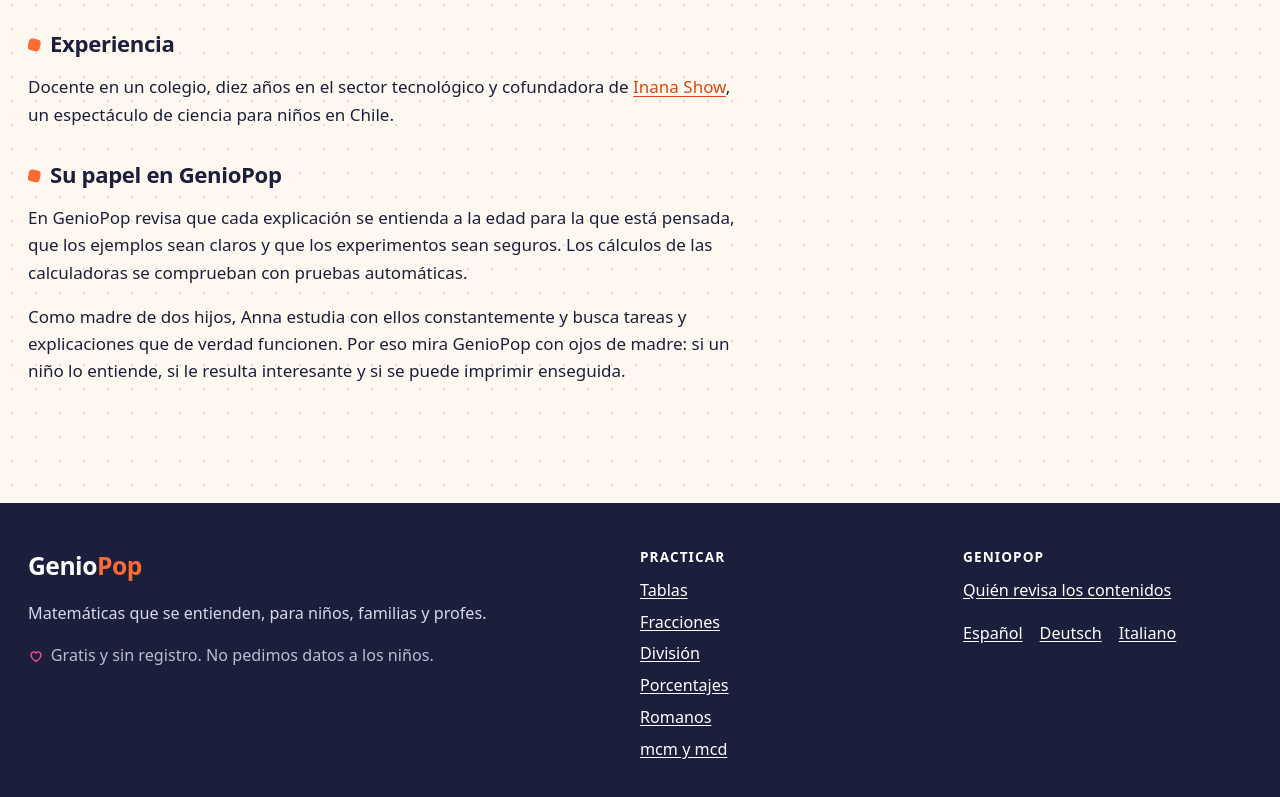
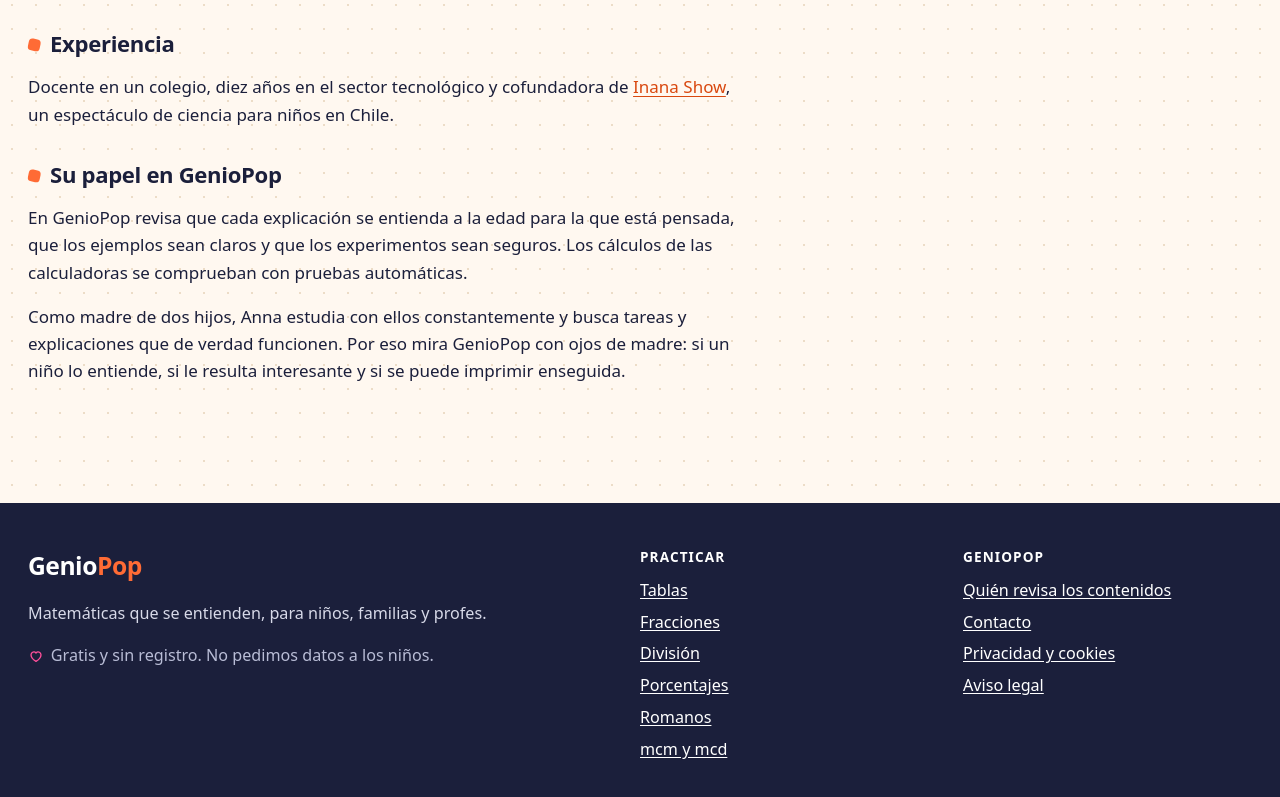
Before and after one commit to alexanderklimin/geniopop, an Astro site: page /es/sobre-nosotros/anna-ryabova in a window 1280 px wide. Shown: the part 991-1788 px from the top of the page. Built offline with nearby package versions, Linux system fonts and the light colour scheme; Astro itself is replaced by a stand-in of ours.

Commit message:
Legal pages (privacy with children's section, legal notice, contact); hide de/it and placeholder cards until they have content
Co-Authored-By: Claude Opus 5.5 <noreply@anthropic.com>

```diff
--- /dev/null
+++ b/src/data/legal.js
@@ -0,0 +1,158 @@
+// Legal pages per language: privacy + children's privacy, legal notice, contact.
+// Owner: Anna Ryabova (Chile). Facts must match the site: GA4 with consent (EU) and Google signals/ad
+// personalization off, no ads yet, localStorage keys gp_consent and gp_tables_v1, Cloudflare hosting.
+
+export const LEGAL = {
+  es: {
+    slugs: { privacy: 'privacidad', legal: 'aviso-legal', contact: 'contacto' },
+    names: { privacy: 'Privacidad y cookies', legal: 'Aviso legal', contact: 'Contacto', cookies: 'Cookies' },
+    date: '26 de noviembre de 2026',
+    updated: 'Última actualización',
+    privacy: {
+      title: 'Política de privacidad y cookies',
+      description: 'Qué datos trata GenioPop, cómo protegemos a los niños, qué cookies de análisis usamos con tu consentimiento y qué derechos tienes.',
+      lead: 'GenioPop está pensado para que niños, familias y profes lo usen sin dar ningún dato personal.',
+      sections: (o) => [
+        ['Resumen', [`No hay registro, cuentas, chats ni rankings con nombres. Las calculadoras, el entrenador y las fichas funcionan dentro de tu navegador y no envían lo que escribes a ningún servidor. Usamos Google Analytics, con las funciones publicitarias desactivadas, para saber qué páginas son útiles; en Europa solo después de que lo aceptes.`]],
+        ['Responsable', [`El responsable del tratamiento es ${o.owner}, con residencia en ${o.country}. Puedes escribir a <a href="mailto:${o.email}">${o.email}</a>.`]],
+        ['Niños y niñas', [
+          'Muchas páginas de GenioPop (el entrenador de tablas, los juegos) están pensadas para que las usen niños. Por eso:',
+          '<ul><li>No pedimos ni guardamos nombre, correo, edad, fotos ni ningún otro dato personal de los niños.</li><li>No hay registro, mensajes entre usuarios ni perfiles públicos.</li><li>El progreso del entrenador (qué multiplicaciones se aciertan o se fallan) se guarda solo en el propio dispositivo, en el almacenamiento local del navegador. No lo recibimos. Se borra con el botón «Borrar mi progreso» o borrando los datos del navegador.</li><li>La analítica funciona sin señales de Google ni personalización de anuncios. No mostramos publicidad personalizada.</li></ul>',
+          'Si en el futuro mostramos publicidad, en las páginas para niños solo será publicidad no personalizada, marcada como dirigida a menores según la normativa de protección de la infancia (COPPA en Estados Unidos y el RGPD en Europa).',
+          `Si eres madre, padre o tutor y crees que un niño nos ha enviado datos personales (por ejemplo, en un correo), escríbenos a <a href="mailto:${o.email}">${o.email}</a> y los borraremos.`,
+        ]],
+        ['Datos que tratamos', [
+          '<strong>Datos técnicos de la conexión.</strong> Nuestro proveedor de alojamiento, Cloudflare, Inc., trata datos técnicos como la dirección IP y el tipo de navegador para entregar las páginas y proteger el servicio. La base legal es nuestro interés legítimo en mantener el sitio seguro. Cloudflare puede tratar estos datos fuera de tu país, incluido Estados Unidos, con sus propias garantías.',
+          '<strong>Mensajes que nos envías.</strong> Si nos escribes, usamos tu dirección y tu mensaje solo para responderte y los conservamos mientras haga falta para atender la consulta.',
+          '<strong>Fuentes y archivos.</strong> La tipografía y las imágenes se sirven desde nuestro propio dominio. El único servicio de terceros que puede cargarse es Google Analytics, como se explica abajo.',
+        ]],
+        ['Cookies y almacenamiento local', [
+          'Usamos Google Analytics 4, un servicio de Google Ireland Limited, para conocer de forma agregada qué páginas se visitan. Tenemos desactivadas las señales de Google y la personalización de anuncios. La base legal es tu consentimiento. Si nos visitas desde Europa, Google Analytics no se carga hasta que pulsas «Aceptar». Google puede tratar estos datos fuera de tu país, incluido Estados Unidos.',
+          '<table><thead><tr><th>Nombre</th><th>Para qué</th><th>Duración</th></tr></thead><tbody><tr><td><code>_ga</code>, <code>_ga_*</code></td><td>Google Analytics: distinguir visitas de forma estadística</td><td>Hasta 2 años</td></tr><tr><td><code>gp_consent</code></td><td>Recordar tu elección sobre las cookies (almacenamiento local)</td><td>Hasta que la borres</td></tr><tr><td><code>gp_tables_v1</code></td><td>Progreso del entrenador de tablas, solo en tu dispositivo (almacenamiento local)</td><td>Hasta que lo borres</td></tr></tbody></table>',
+          'Puedes cambiar tu elección en cualquier momento con el botón «Cookies» al pie de cada página.',
+        ]],
+        ['Tus derechos', [`Puedes pedir el acceso, la rectificación, la supresión, la limitación o la portabilidad de tus datos y oponerte a su tratamiento escribiendo a <a href="mailto:${o.email}">${o.email}</a>. También puedes reclamar ante la autoridad de protección de datos de tu país (en España, la Agencia Española de Protección de Datos). En España, los menores de 14 años necesitan el consentimiento de sus padres para que se traten sus datos; por eso no pedimos ninguno.`]],
+      ],
+    },
+    legal: {
+      title: 'Aviso legal',
+      description: 'Titular de GenioPop, condiciones de uso, uso de las fichas en clase, propiedad intelectual y responsabilidad.',
+      sections: (o) => [
+        ['Titular', [`GenioPop (geniopop.com) es un sitio web de ${o.owner}, con residencia en ${o.country}. Contacto: <a href="mailto:${o.email}">${o.email}</a>.`]],
+        ['Uso del sitio', ['GenioPop es gratuito. Las explicaciones y calculadoras son material de apoyo para aprender y practicar; no sustituyen al profesor ni al programa oficial de cada país. Comprobamos los cálculos con pruebas automáticas, pero si encuentras un error, escríbenos y lo corregiremos.']],
+        ['Fichas para imprimir', ['Puedes imprimir y fotocopiar las fichas para uso personal, familiar o en clase, sin coste. No está permitido venderlas ni publicarlas en otros sitios web como si fueran propias.']],
+        ['Propiedad intelectual', ['Los textos, ejercicios, ilustraciones y el diseño de GenioPop pertenecen a su titular. La tipografía Nunito se usa bajo la licencia SIL Open Font.']],
+        ['Enlaces', ['Si enlazamos a otros sitios, no controlamos su contenido. Si en el futuro incluimos publicidad o enlaces patrocinados, los señalaremos claramente.']],
+      ],
+    },
+    contact: {
+      title: 'Contacto',
+      description: 'Escríbenos para corregir un error, proponer un tema o una ficha, o preguntar por GenioPop.',
+      lead: '¿Has encontrado un error, echas de menos un tema o tienes una idea para una ficha? Escríbenos.',
+      tips: ['Si ves un error, dinos en qué página está y qué números usaste.', 'Si eres profe, cuéntanos qué fichas te vendrían bien para tu clase.', 'Por favor, que los niños no nos escriban sin un adulto: no necesitamos ningún dato suyo.'],
+      tipsTitle: 'Antes de escribir',
+    },
+  },
+  de: {
+    slugs: { privacy: 'datenschutz', legal: 'impressum', contact: 'kontakt' },
+    names: { privacy: 'Datenschutz', legal: 'Impressum', contact: 'Kontakt', cookies: 'Cookies' },
+    date: '26. November 2026',
+    updated: 'Stand',
+    privacy: {
+      title: 'Datenschutzerklärung',
+      description: 'Welche Daten GenioPop verarbeitet, wie wir Kinder schützen, welche Analyse-Cookies wir mit deiner Einwilligung nutzen und welche Rechte du hast.',
+      lead: 'GenioPop ist so gebaut, dass Kinder, Eltern und Lehrkräfte es nutzen können, ohne persönliche Daten anzugeben.',
+      sections: (o) => [
+        ['Kurz gesagt', ['Es gibt keine Anmeldung, keine Konten, keine Chats und keine Ranglisten mit Namen. Rechner, Trainer und Arbeitsblätter laufen in deinem Browser; was du eingibst, wird nicht an einen Server geschickt. Wir nutzen Google Analytics ohne Werbefunktionen, um zu sehen, welche Seiten hilfreich sind – in Europa erst, nachdem du zugestimmt hast.']],
+        ['Verantwortliche', [`Verantwortlich für die Datenverarbeitung ist ${o.owner}, wohnhaft in ${o.country}. E-Mail: <a href="mailto:${o.email}">${o.email}</a>.`]],
+        ['Kinder', [
+          'Viele Seiten von GenioPop (der Einmaleins-Trainer, die Spiele) sind für Kinder gedacht. Deshalb gilt:',
+          '<ul><li>Wir fragen keine Namen, E-Mail-Adressen, Altersangaben, Fotos oder andere persönliche Daten von Kindern ab und speichern sie nicht.</li><li>Es gibt keine Anmeldung, keine Nachrichten zwischen Nutzern und keine öffentlichen Profile.</li><li>Der Lernstand im Trainer (welche Aufgaben richtig oder falsch waren) wird nur auf dem Gerät im lokalen Speicher des Browsers gespeichert. Wir erhalten ihn nicht. Er lässt sich mit „Fortschritt löschen“ oder über die Browserdaten entfernen.</li><li>Die Analyse läuft ohne Google-Signale und ohne personalisierte Werbung. Wir zeigen keine personalisierte Werbung.</li></ul>',
+          'Falls wir künftig Werbung zeigen, gibt es auf Kinderseiten nur nicht personalisierte Werbung, die als an Kinder gerichtet gekennzeichnet ist (DSGVO, in den USA COPPA).',
+          `Wenn du als Elternteil glaubst, dass uns ein Kind persönliche Daten geschickt hat (zum Beispiel per E-Mail), schreib an <a href="mailto:${o.email}">${o.email}</a> – wir löschen sie.`,
+        ]],
+        ['Welche Daten wir verarbeiten', [
+          '<strong>Technische Verbindungsdaten.</strong> Unser Hoster Cloudflare, Inc. verarbeitet technische Daten wie IP-Adresse und Browsertyp, um die Seiten auszuliefern und den Dienst zu schützen (berechtigtes Interesse, Art. 6 Abs. 1 lit. f DSGVO). Cloudflare kann diese Daten auch außerhalb der EU, etwa in den USA, verarbeiten.',
+          '<strong>Nachrichten an uns.</strong> Wenn du uns schreibst, nutzen wir deine Adresse und Nachricht nur, um zu antworten, und bewahren sie nur so lange auf, wie es dafür nötig ist.',
+          '<strong>Schriften und Dateien.</strong> Schrift und Bilder kommen von unserer eigenen Domain. Der einzige Drittdienst, der geladen werden kann, ist Google Analytics, wie unten beschrieben.',
+        ]],
+        ['Cookies und lokaler Speicher', [
+          'Wir nutzen Google Analytics 4, einen Dienst der Google Ireland Limited, um zusammengefasst zu sehen, welche Seiten besucht werden. Google-Signale und personalisierte Werbung sind deaktiviert. Rechtsgrundlage ist deine Einwilligung (Art. 6 Abs. 1 lit. a DSGVO, § 25 TDDDG). Aus Europa wird Google Analytics erst geladen, wenn du auf „Akzeptieren“ tippst. Google kann die Daten auch in den USA verarbeiten.',
+          '<table><thead><tr><th>Name</th><th>Zweck</th><th>Dauer</th></tr></thead><tbody><tr><td><code>_ga</code>, <code>_ga_*</code></td><td>Google Analytics: Besuche statistisch unterscheiden</td><td>bis zu 2 Jahre</td></tr><tr><td><code>gp_consent</code></td><td>Deine Cookie-Entscheidung merken (lokaler Speicher)</td><td>bis du sie löschst</td></tr><tr><td><code>gp_tables_v1</code></td><td>Lernstand im Einmaleins-Trainer, nur auf deinem Gerät (lokaler Speicher)</td><td>bis du ihn löschst</td></tr></tbody></table>',
+          'Deine Entscheidung kannst du jederzeit über „Cookies“ unten auf jeder Seite ändern.',
+        ]],
+        ['Deine Rechte', [`Du hast das Recht auf Auskunft, Berichtigung, Löschung, Einschränkung der Verarbeitung, Datenübertragbarkeit und Widerspruch. Schreib dazu an <a href="mailto:${o.email}">${o.email}</a>. Du kannst dich außerdem bei einer Datenschutz-Aufsichtsbehörde beschweren. In Deutschland können Kinder unter 16 Jahren nur mit Zustimmung der Eltern in eine Datenverarbeitung einwilligen – deshalb fragen wir sie nach keinen Daten.`]],
+      ],
+    },
+    legal: {
+      title: 'Impressum',
+      description: 'Anbieterin von GenioPop, Kontakt, Nutzung der Arbeitsblätter, Urheberrecht und Haftung.',
+      sections: (o) => [
+        ['Anbieterin', [`GenioPop (geniopop.com) ist ein Angebot von ${o.owner}, ${o.country}. E-Mail: <a href="mailto:${o.email}">${o.email}</a>.`]],
+        ['Nutzung', ['GenioPop ist kostenlos. Erklärungen und Rechner sind Lernhilfen; sie ersetzen weder den Unterricht noch den Lehrplan. Wir prüfen die Rechnungen mit automatischen Tests. Wenn du trotzdem einen Fehler findest, schreib uns.']],
+        ['Arbeitsblätter', ['Du darfst die Arbeitsblätter kostenlos für dich, deine Familie oder deine Klasse ausdrucken und kopieren. Verkaufen oder auf anderen Websites als eigene veröffentlichen ist nicht erlaubt.']],
+        ['Urheberrecht', ['Texte, Aufgaben, Illustrationen und Gestaltung von GenioPop gehören der Anbieterin. Die Schrift Nunito steht unter der SIL Open Font License.']],
+        ['Links', ['Für Inhalte verlinkter Seiten sind deren Betreiber verantwortlich. Werbung oder gesponserte Links würden wir deutlich kennzeichnen.']],
+      ],
+    },
+    contact: {
+      title: 'Kontakt',
+      description: 'Schreib uns, um einen Fehler zu melden, ein Thema oder Arbeitsblatt vorzuschlagen oder eine Frage zu GenioPop zu stellen.',
+      lead: 'Du hast einen Fehler gefunden, vermisst ein Thema oder hast eine Idee für ein Arbeitsblatt? Schreib uns.',
+      tips: ['Bei einem Fehler: Auf welcher Seite war er und mit welchen Zahlen?', 'Lehrkräfte: Welche Arbeitsblätter würden euch im Unterricht helfen?', 'Bitte lasst Kinder nur zusammen mit einem Erwachsenen schreiben – wir brauchen keine Daten von ihnen.'],
+      tipsTitle: 'Bevor du schreibst',
+    },
+  },
+  it: {
+    slugs: { privacy: 'privacy', legal: 'note-legali', contact: 'contatti' },
+    names: { privacy: 'Privacy e cookie', legal: 'Note legali', contact: 'Contatti', cookies: 'Cookie' },
+    date: '26 novembre 2026',
+    updated: 'Ultimo aggiornamento',
+    privacy: {
+      title: 'Informativa su privacy e cookie',
+      description: 'Quali dati tratta GenioPop, come proteggiamo i bambini, quali cookie di analisi usiamo con il tuo consenso e quali diritti hai.',
+      lead: 'GenioPop è pensato perché bambini, famiglie e insegnanti lo usino senza dare alcun dato personale.',
+      sections: (o) => [
+        ['In breve', ['Non ci sono registrazione, account, chat né classifiche con nomi. Calcolatrici, allenamento e schede funzionano nel tuo browser e non inviano quello che scrivi a nessun server. Usiamo Google Analytics, con le funzioni pubblicitarie disattivate, per capire quali pagine sono utili; in Europa solo dopo che hai accettato.']],
+        ['Titolare', [`Titolare del trattamento è ${o.owner}, residente in ${o.country}. Puoi scrivere a <a href="mailto:${o.email}">${o.email}</a>.`]],
+        ['Bambini', [
+          'Molte pagine di GenioPop (l’allenamento delle tabelline, i giochi) sono pensate per i bambini. Per questo:',
+          '<ul><li>Non chiediamo né conserviamo nomi, email, età, foto o altri dati personali dei bambini.</li><li>Non ci sono registrazione, messaggi tra utenti né profili pubblici.</li><li>I progressi dell’allenamento (quali moltiplicazioni sono giuste o sbagliate) restano solo sul dispositivo, nella memoria locale del browser. Noi non li riceviamo. Si cancellano con «Cancella i miei progressi» o eliminando i dati del browser.</li><li>L’analisi funziona senza indicatori Google e senza personalizzazione degli annunci. Non mostriamo pubblicità personalizzata.</li></ul>',
+          'Se in futuro mostreremo pubblicità, nelle pagine per bambini sarà solo non personalizzata e contrassegnata come rivolta a minori (GDPR e, negli Stati Uniti, COPPA).',
+          `Se sei un genitore e pensi che un bambino ci abbia inviato dati personali (per esempio via email), scrivi a <a href="mailto:${o.email}">${o.email}</a> e li cancelleremo.`,
+        ]],
+        ['Dati che trattiamo', [
+          '<strong>Dati tecnici di connessione.</strong> Il nostro fornitore di hosting, Cloudflare, Inc., tratta dati tecnici come l’indirizzo IP e il tipo di browser per mostrare le pagine e proteggere il servizio (legittimo interesse). Cloudflare può trattare questi dati anche fuori dall’UE, per esempio negli Stati Uniti.',
+          '<strong>Messaggi che ci invii.</strong> Se ci scrivi, usiamo il tuo indirizzo e il messaggio solo per risponderti e li conserviamo per il tempo necessario.',
+          '<strong>Caratteri e file.</strong> Il carattere tipografico e le immagini arrivano dal nostro dominio. L’unico servizio di terze parti che può essere caricato è Google Analytics, come spiegato sotto.',
+        ]],
+        ['Cookie e memoria locale', [
+          'Usiamo Google Analytics 4, un servizio di Google Ireland Limited, per sapere in forma aggregata quali pagine vengono visitate. Gli indicatori Google e la personalizzazione degli annunci sono disattivati. La base giuridica è il tuo consenso. Dall’Europa Google Analytics si carica solo dopo che premi «Accetta». Google può trattare i dati anche negli Stati Uniti.',
+          '<table><thead><tr><th>Nome</th><th>A cosa serve</th><th>Durata</th></tr></thead><tbody><tr><td><code>_ga</code>, <code>_ga_*</code></td><td>Google Analytics: distinguere le visite a fini statistici</td><td>fino a 2 anni</td></tr><tr><td><code>gp_consent</code></td><td>Ricordare la tua scelta sui cookie (memoria locale)</td><td>finché non la cancelli</td></tr><tr><td><code>gp_tables_v1</code></td><td>Progressi nell’allenamento delle tabelline, solo sul tuo dispositivo (memoria locale)</td><td>finché non li cancelli</td></tr></tbody></table>',
+          'Puoi cambiare la tua scelta in qualsiasi momento con «Cookie» in fondo a ogni pagina.',
+        ]],
+        ['I tuoi diritti', [`Puoi chiedere accesso, rettifica, cancellazione, limitazione o portabilità dei tuoi dati e opporti al trattamento scrivendo a <a href="mailto:${o.email}">${o.email}</a>. Puoi anche presentare reclamo al Garante per la protezione dei dati personali. In Italia i minori di 14 anni possono dare il consenso al trattamento dei dati solo tramite i genitori: per questo non chiediamo loro alcun dato.`]],
+      ],
+    },
+    legal: {
+      title: 'Note legali',
+      description: 'Titolare di GenioPop, condizioni d’uso, uso delle schede in classe, proprietà intellettuale e responsabilità.',
+      sections: (o) => [
+        ['Titolare', [`GenioPop (geniopop.com) è un sito di ${o.owner}, residente in ${o.country}. Contatto: <a href="mailto:${o.email}">${o.email}</a>.`]],
+        ['Uso del sito', ['GenioPop è gratuito. Spiegazioni e calcolatrici sono materiale di supporto per imparare ed esercitarsi; non sostituiscono l’insegnante né il programma scolastico. Controlliamo i calcoli con test automatici, ma se trovi un errore scrivici.']],
+        ['Schede da stampare', ['Puoi stampare e fotocopiare le schede gratuitamente per uso personale, familiare o in classe. Non è consentito venderle o pubblicarle su altri siti come proprie.']],
+        ['Proprietà intellettuale', ['Testi, esercizi, illustrazioni e grafica di GenioPop appartengono alla titolare. Il carattere Nunito è usato con licenza SIL Open Font.']],
+        ['Link', ['Non controlliamo il contenuto dei siti che colleghiamo. Eventuale pubblicità o link sponsorizzati saranno indicati chiaramente.']],
+      ],
+    },
+    contact: {
+      title: 'Contatti',
+      description: 'Scrivici per segnalare un errore, proporre un argomento o una scheda, o fare una domanda su GenioPop.',
+      lead: 'Hai trovato un errore, ti manca un argomento o hai un’idea per una scheda? Scrivici.',
+      tips: ['Se trovi un errore, dicci in quale pagina e con quali numeri.', 'Se sei insegnante, raccontaci quali schede ti servirebbero in classe.', 'Per favore, i bambini ci scrivano solo con un adulto: non ci servono dati su di loro.'],
+      tipsTitle: 'Prima di scrivere',
+    },
+  },
+};
+
+export const legalPath = (lang, key) => `/${lang}/${LEGAL[lang].slugs[key]}/`;
--- a/src/data/site.js
+++ b/src/data/site.js
@@ -6,5 +6,6 @@ export const SITE_NAME = 'GenioPop';
 // One mailbox for all languages (Cloudflare Email Routing, set up by the user at launch).
 export const CONTACT_EMAIL = 'hola@geniopop.com';
 // Owner data for the legal pages: filled only after the user confirms them (personal data).
-export const OWNER_NAME = '';
-export const OWNER_COUNTRY = '';
+export const OWNER_NAME = 'Anna Ryabova'; // user, 2026-11-26: owner on all legal pages (same as numeroastral author)
+export const OWNER_COUNTRY = { es: 'Chile', de: 'Chile', it: 'Cile' };
+export const LEGAL_UPDATED = '2026-11-26';
--- a/src/i18n/ui.js
+++ b/src/i18n/ui.js
@@ -1,7 +1,8 @@
 // Interface strings per language. Content is written per language at native level, not translated word by word.
 // LIVE = languages built into the site now (wave A). Others are added when their content is ready.
 
-export const LIVE = ['es', 'de', 'it'];
+// de/it are hidden until they have real content (user 2026-11-26: no placeholder pages). Their strings stay here.
+export const LIVE = ['es'];
 
 export const LANG_NAMES = { es: 'Español', de: 'Deutsch', it: 'Italiano' };
 export const OG_LOCALE = { es: 'es_ES', de: 'de_DE', it: 'it_IT' };
@@ -29,7 +30,7 @@ export const UI = {
     trust: [['check', 'Explicaciones paso a paso, como en el cuaderno'], ['print', 'Fichas para imprimir con soluciones'], ['heart', 'Sin registro y sin pedir datos a los niños']],
     reviewedBy: 'Contenidos revisados por',
     reviewer: 'profesora y cofundadora de Inana Show, un espectáculo de ciencia para niños',
-    home_lead: 'Practica las tablas, resuelve fracciones paso a paso e imprime fichas con soluciones. Para niños, familias y profes.',
+    home_lead: 'Practica las tablas, resuelve fracciones y divisiones paso a paso e imprime fichas con soluciones. Para niños, familias y profes.',
     sections: [
       { title: 'Tablas de multiplicar', text: 'Del 1 al 12, con práctica en orden, salteada o contrarreloj, y la tabla pitagórica.', href: '/es/tablas-de-multiplicar/' },
       { title: 'Fracciones', text: 'Calculadora de suma, resta, multiplicación y división con el procedimiento completo.', href: '/es/fracciones/' },
--- a/src/layouts/Base.astro
+++ b/src/layouts/Base.astro
@@ -7,6 +7,7 @@ import '../styles/tools.css';
 import { SITE_NAME } from '../data/site.js';
 import { LANG_NAMES, OG_LOCALE, LIVE, NAV, sectionOf, t } from '../i18n/ui.js';
 import { authorPath } from '../data/author.js';
+import { LEGAL, legalPath } from '../data/legal.js';
 
 interface Props {
   lang: string;               // 'es' | 'de' | 'it'
@@ -73,11 +74,11 @@ if (trail.length) schemas.push({
             {nav.map((n) => <a href={n.href} data-c={n.key} aria-current={current.startsWith(n.href) ? 'page' : undefined}>{n.label}</a>)}
           </nav>
         )}
-        <nav class="langs" aria-label={ui.language}>
+        {switcher.length > 1 && <nav class="langs" aria-label={ui.language}>
           {switcher.map(([l, p]) => (
             <a href={p} hreflang={l} lang={l} aria-current={l === lang ? 'true' : undefined}>{l.toUpperCase()}</a>
           ))}
-        </nav>
+        </nav>}
       </div>
     </header>
     <main id="main" class="wrap">
@@ -115,8 +116,10 @@ if (trail.length) schemas.push({
           <p class="foot-h">{ui.footerAbout}</p>
           <ul>
             <li><a href={authorPath(lang)}>{ui.authorLink}</a></li>
+            {LEGAL[lang] && (['contact', 'privacy', 'legal'] as const).map((k) => <li><a href={legalPath(lang, k)}>{LEGAL[lang].names[k]}</a></li>)}
+            <li><button type="button" class="footer-button" data-open-consent hidden>{LEGAL[lang]?.names.cookies ?? 'Cookies'}</button></li>
           </ul>
-          <p class="foot-langs">{switcher.map(([l, p]) => <a href={p} hreflang={l} lang={l}>{LANG_NAMES[l]}</a>)}</p>
+          {switcher.length > 1 && <p class="foot-langs">{switcher.map(([l, p]) => <a href={p} hreflang={l} lang={l}>{LANG_NAMES[l]}</a>)}</p>}
         </div>
       </div>
     </footer>
--- a/src/pages/[lang]/index.astro
+++ b/src/pages/[lang]/index.astro
@@ -46,7 +46,7 @@ const site = { '@context': 'https://schema.org', '@type': 'WebSite', name: 'Geni
 
   <h2 class="sections-h">{ui.sectionsTitle}</h2>
   <ul class="sections">
-    {ui.sections.map((s, i) => {
+    {ui.sections.map((s, i) => ({ s, i })).filter(({ s }) => s.href || s.links).map(({ s, i }) => {
       const st = SECTION_STYLE[i];
       const live = s.href || s.links;
       return (
```
Also changed, not shown: src/pages/[lang]/[legal].astro (added, +42 -0 lines), CHANGELOG.md.
